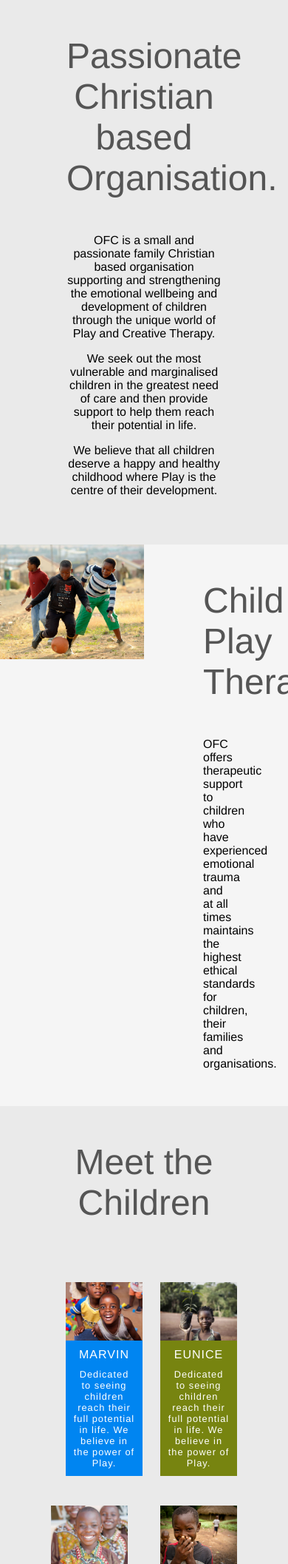
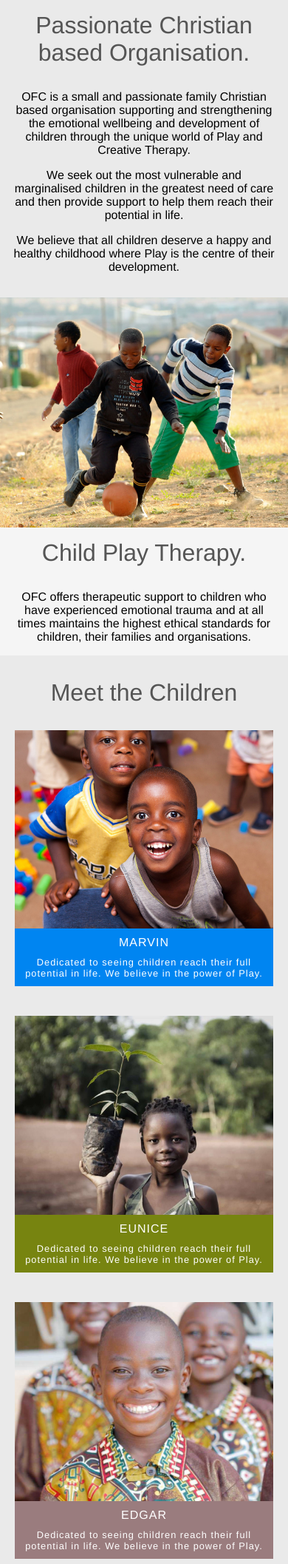
Before and after one commit to Plus256/OFC, a PHP site: page / in a window 390 px wide. Shown: the part 293-2407 px from the top of the page at 74% size. Run offline with PHP 8.4, Linux system fonts and the light colour scheme; some libraries are stand-ins or nearby versions.

Commit message:
mobile responsiveness

```diff
--- a/css/glb.css
+++ b/css/glb.css
@@ -150,7 +150,7 @@ svg#logo:hover #letter{
 }
 
 #mobile_menu:hover div#mobile_menu_icon .mobile_menu_icon_stripe{
-	background:#000;
+	background:#FBAE17;
 }
 
 #mobile_menu ul{
--- a/css/mob.css
+++ b/css/mob.css
@@ -1,6 +1,55 @@
 @media only screen and (min-width:981px){
 	.wrapper{
 		width:75%;
+	}
+}
+
+@media only screen and (min-width:641px) and (max-width:980px){
+	#menu{
+		padding-right:10px;
+	}
+
+	#play_text, #about_text, #involve_text{
+		padding:1em;
+	}
+
+	.section_text_header{
+		font-size:200%;
+	}
+
+	a.project_item{
+		width:40%;
+	}
+
+	#copyright{
+		float:none;
+		clear:both;
+		margin-right:0;
+	}
+}
+
+/* tablets portrait*/
+@media only screen and (min-device-width:768px) and (max-device-width:1024px) and (orientation:portrait){
+	#menu{
+		padding-right:10px;
+	}
+
+	#play_text, #about_text, #involve_text{
+		padding:1em;
+	}
+
+	.section_text_header{
+		font-size:200%;
+	}
+
+	a.project_item{
+		width:40%;
+	}
+
+	#copyright{
+		float:none;
+		clear:both;
+		margin-right:0;
 	}
 }
 
@@ -61,88 +110,30 @@
 		display:block;
 		float:none;
 		text-align:center;
+		margin-right:0;
 	}
 
-	#about div.wrapper, #projects div.wrapper, #donate div.wrapper, #get_involved div.wrapper{
-		padding-left:10px;
-		padding-right:10px;
-		text-align:center;
+	.section_text_header{
+		font-size:200%;
 	}
 
-	#get_involved_body{
-		width:auto;
-		float:none;
-	}
-
-	#get_involved_thumb{
-		overflow:none;
-	}
-
-	#get_involved_thumb img{
-		width:100%;
-		height:auto;
-	}
-
-	#about div#intro{
+	#play_thumb{
 		float:none;
 		width:auto;
 	}
 
-	#about div#mission{
-		overflow:none;
-		padding-left:0;
+	#play_text, #about_text, #involve_text{
+		padding:1em;
+		overflow:hidden;
+		text-align:center;
 	}
 
-	.project_item{
-		width:auto;
-		float:none;
-	}
-
-	.project_item:nth-child(1){
-		position:static;
-	}
-
-	.project_item:nth-child(2){
-		margin:2em 0;
-	}
-
-	.project_item:nth-child(3){
-		position:static;
-	}
-
-	#get_involved_action a#apply_button{
+	a.project_item{
+		display:block;
 		width:auto;
 	}
 
-	#contact{
+	a.project_item p{
 		padding-bottom:10px;
-		padding-top:10px;
-	}
-
-	#contact div.wrapper{
-		padding-left:10px;
-		padding-right:10px;
-		border-bottom:none;
-	}
-
-	.apply_form_inputs, .details_cat_body{
-		width:calc(100% - 40px);
-	}
-
-	.apply_form_timeline, .details_links{
-		width:calc(100% - 20px);
-	}
-
-	a.apply_form_timeline_step, a.details_links_cat{
-		display:block;
-		margin-bottom:5px;
-	}
-
-	textarea{
-		width:calc(100% - 1px);
-	}
-
-	input[type="button"].apply_submit_but{
-		width:50%;
 	}
 }
--- a/js/fun.js
+++ b/js/fun.js
@@ -1,10 +1,14 @@
 window.onload=initAll;
 function initAll(){
+	//window.innerWidth != document.body.clientWidth
+	//window.innerWidth corresponds to css view port width
+	//alert("window.innerWidth: "+window.innerWidth+" & document.body.clientWidth: "+document.body.clientWidth);
+	var vw=window.innerWidth;
 	var y;
 	window.onscroll=function(){
 		y=window.pageYOffset;
 		//console.log(y);
-		if(y>=500){
+		if(y>=500 && vw>=980){
 			document.getElementById("banner").style.boxShadow="0 5px 5px rgba(0, 0, 0, 0.2)";
 			document.getElementById("banner").style.background="rgba(255, 255, 255, 0.99)";
 			document.getElementById("heart").style.fill="#555";
```
